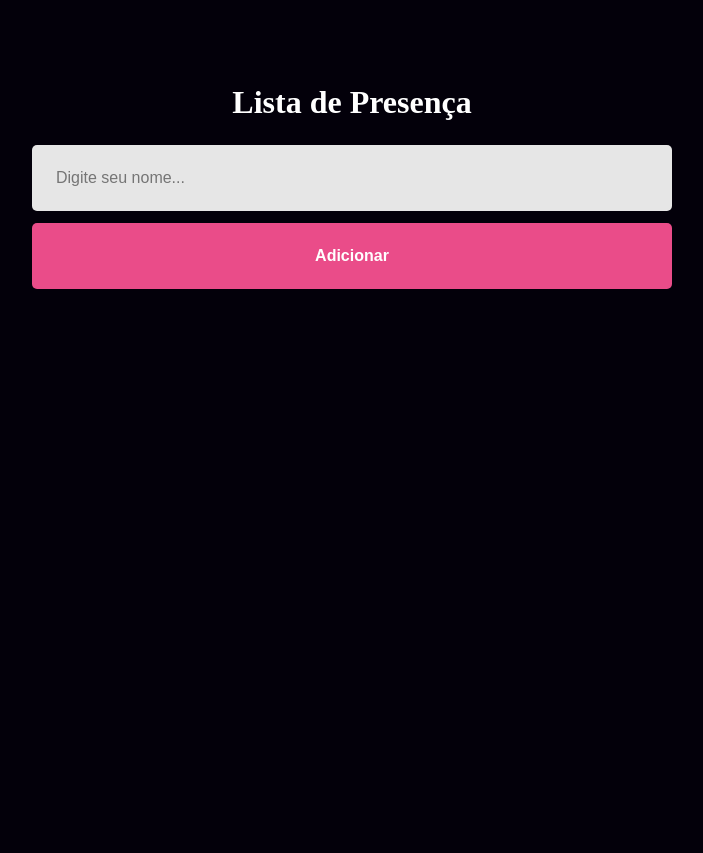
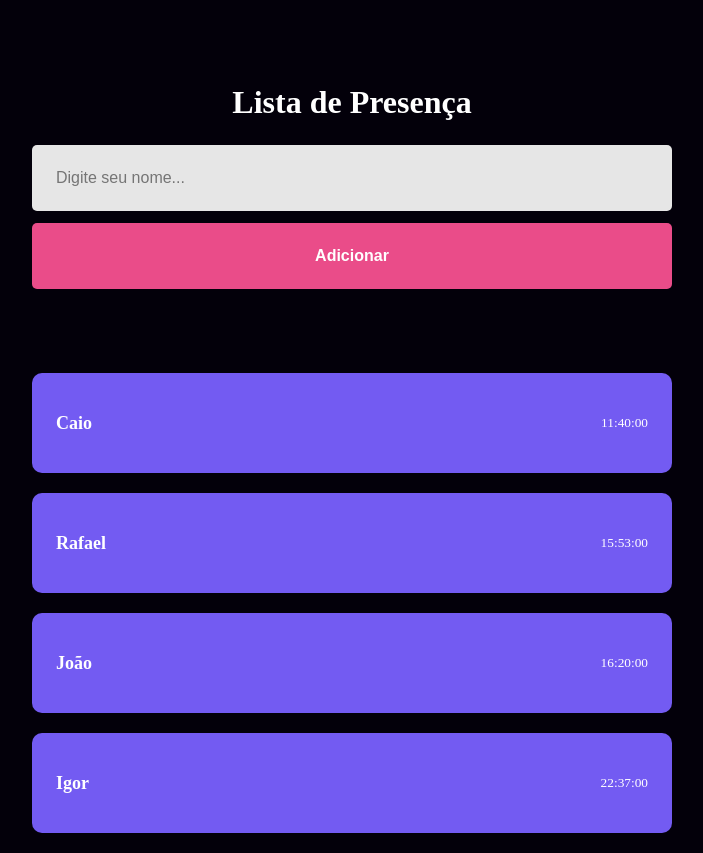
Before and after one commit to JopeOliveira23/reactapp, a React (Vite) app: page / in a window 1280 px wide. Shown: the whole page, without its empty margins (288-991 px from the left). Before the commit the page ends 800 px from the top, so only its background shows below. Built offline with nearby package versions, Linux system fonts and the light colour scheme.

Commit message:
31/03
html css
card
card css

```diff
--- a/src/Pages/Home/index.tsx
+++ b/src/Pages/Home/index.tsx
@@ -1,3 +1,4 @@
+import Card from '../../components/Card';
 import './styles.css';
 
 function Home() {
@@ -7,6 +8,12 @@ function Home() {
       <h1>Lista de Presença</h1>
       <input type="text" placeholder="Digite seu nome..."/>
       <button type="button">Adicionar</button>
+
+      < Card name="Caio"    time="11:40:00" />
+      < Card name="Rafael"  time="15:53:00" />
+      < Card name="João"    time="16:20:00" />
+      < Card name="Igor"    time="22:37:00" />
+
     </div>
   )
 }
--- a/src/Styles/global.css
+++ b/src/Styles/global.css
@@ -2,5 +2,8 @@
     margin: 0;
     padding: 0;
     box-sizing: border-box;
+}
+
+html {
     background: rgb(3, 0, 10);
 }
--- /dev/null
+++ b/src/components/Card/index.tsx
@@ -0,0 +1,12 @@
+import './styles.css';
+
+function Card(props: any) {
+    return(
+        <div className='card'>
+            <strong>{props.name}</strong>
+            <small>{props.time}</small>
+        </div>
+    )
+}
+
+export default Card;
--- /dev/null
+++ b/src/components/Card/styles.css
@@ -0,0 +1,20 @@
+.card {
+    height: 100px;
+    width: 50%;
+
+    background: #735bf2;
+    color: #fff;
+
+    border-radius: 10px;
+    margin-bottom: 20px;
+
+    display: flex;
+    align-items: center;
+    justify-content: space-between;
+    padding: 24px;
+}
+
+.card strong {
+    font-size: 18px;
+
+}
```
